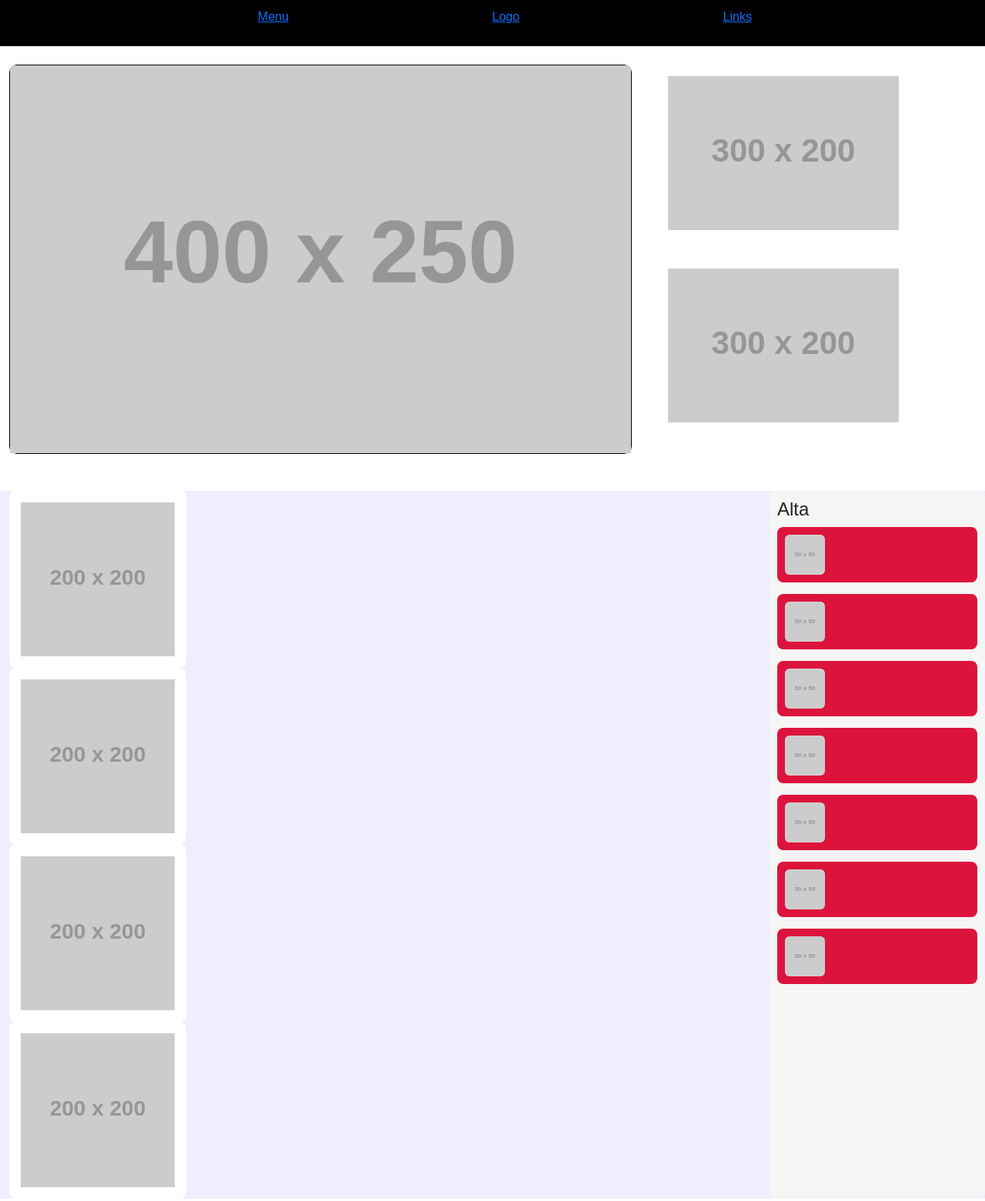
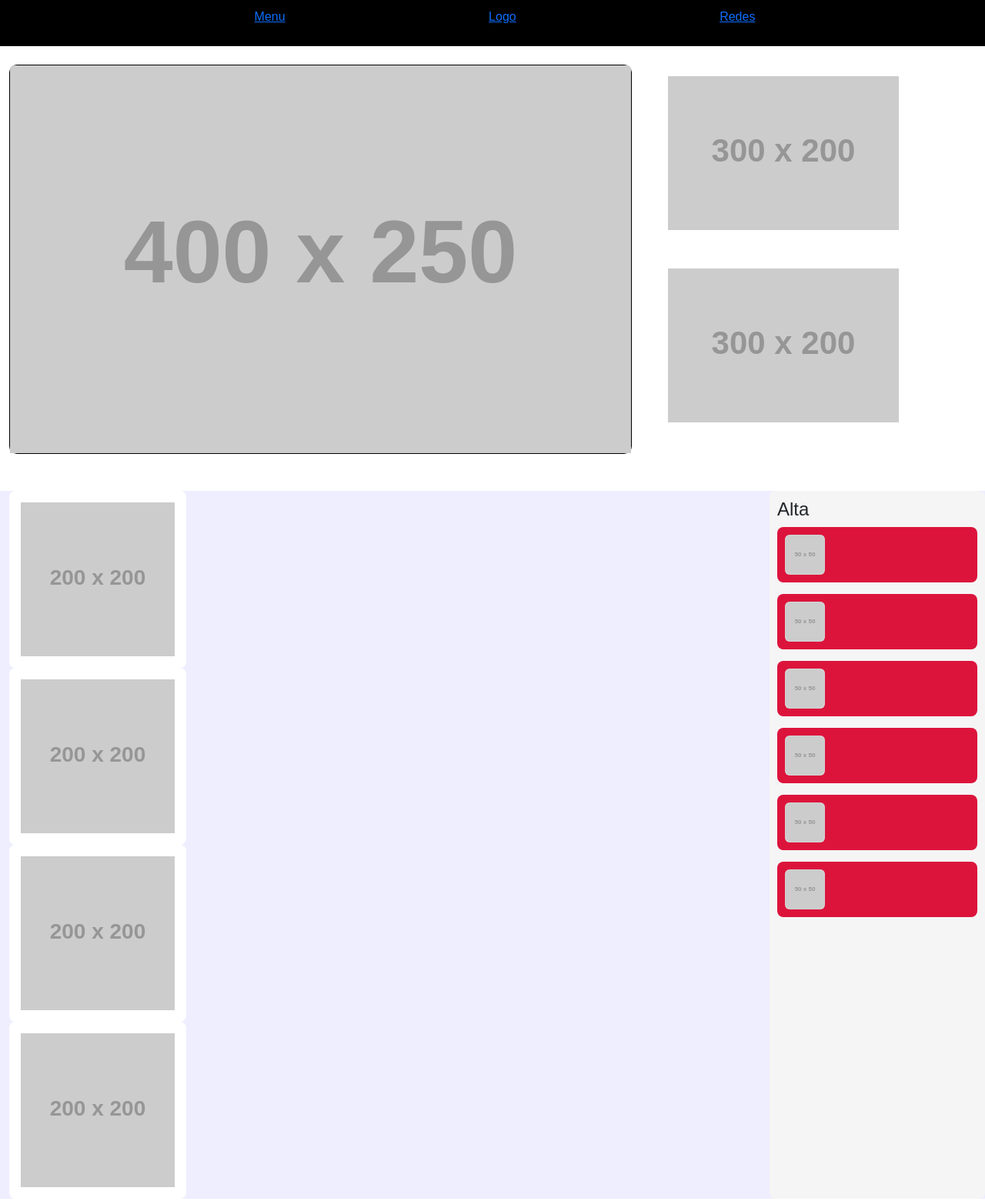
Before and after one commit to Yorih123/AtividadeDis, a plain HTML site: page Atividade.html in a window 1280 px wide. Shown: the top 1561 px of the page at 77% size. Drawn offline with nearby package versions, Linux system fonts and the light colour scheme; placeholder pictures from the web are drawn by us.

Commit message:
Menos um card E navbar Redes

```diff
--- a/Atividade.html
+++ b/Atividade.html
@@ -13,7 +13,7 @@
                     <ul>
                         <li><a href="#">Menu</a></li>
                         <li><a href="#">Logo</a></li>
-                        <li><a href="#">Links</a></li>
+                        <li><a href="#">Redes</a></li>
                     </ul>
                 </nav>
     </header>
@@ -77,11 +77,7 @@
                 <img src="https://placehold.co/50x50" alt="" class="card">
         </div>
         </div>
-        <div class="card-trend" >
-            <div class="container-alta" >
-                <img src="https://placehold.co/50x50" alt="" class="card">
-        </div>
-        </div>
+
     </aside>
     </div>
     <br><br>
```
